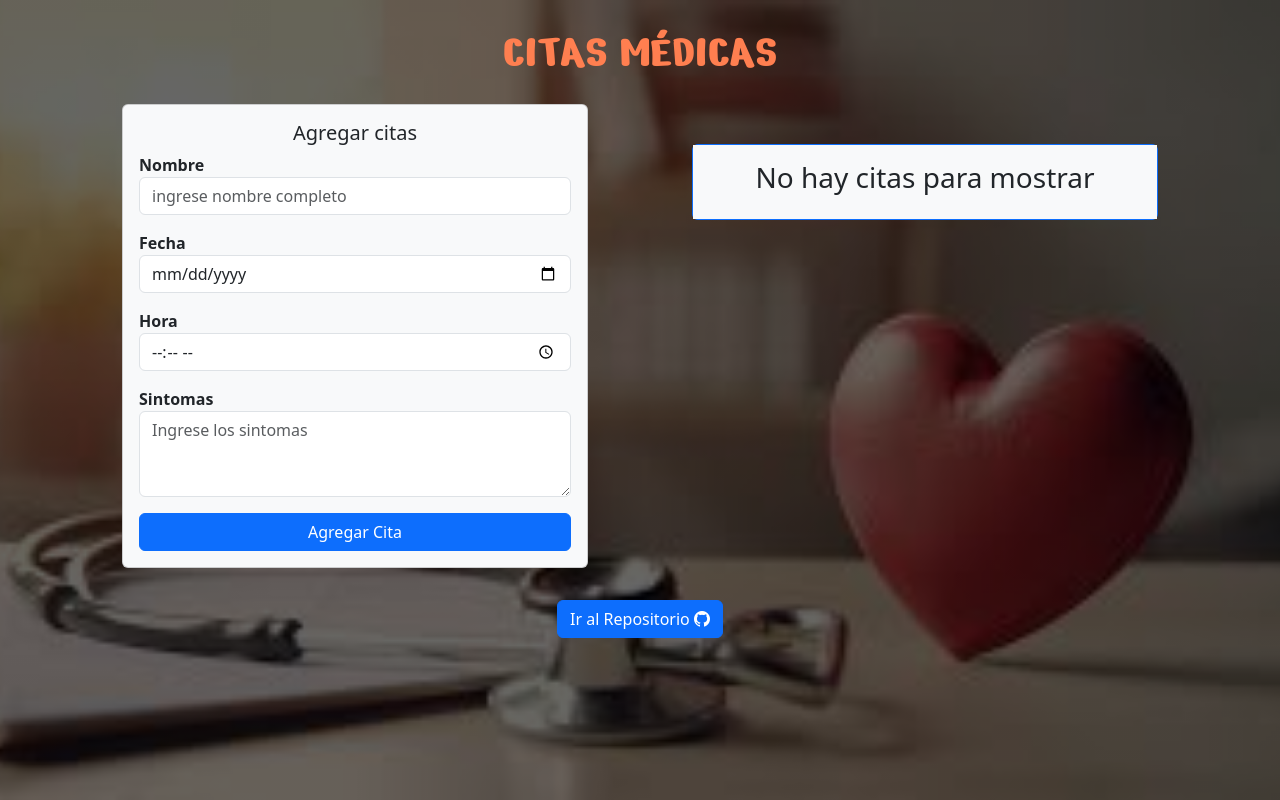
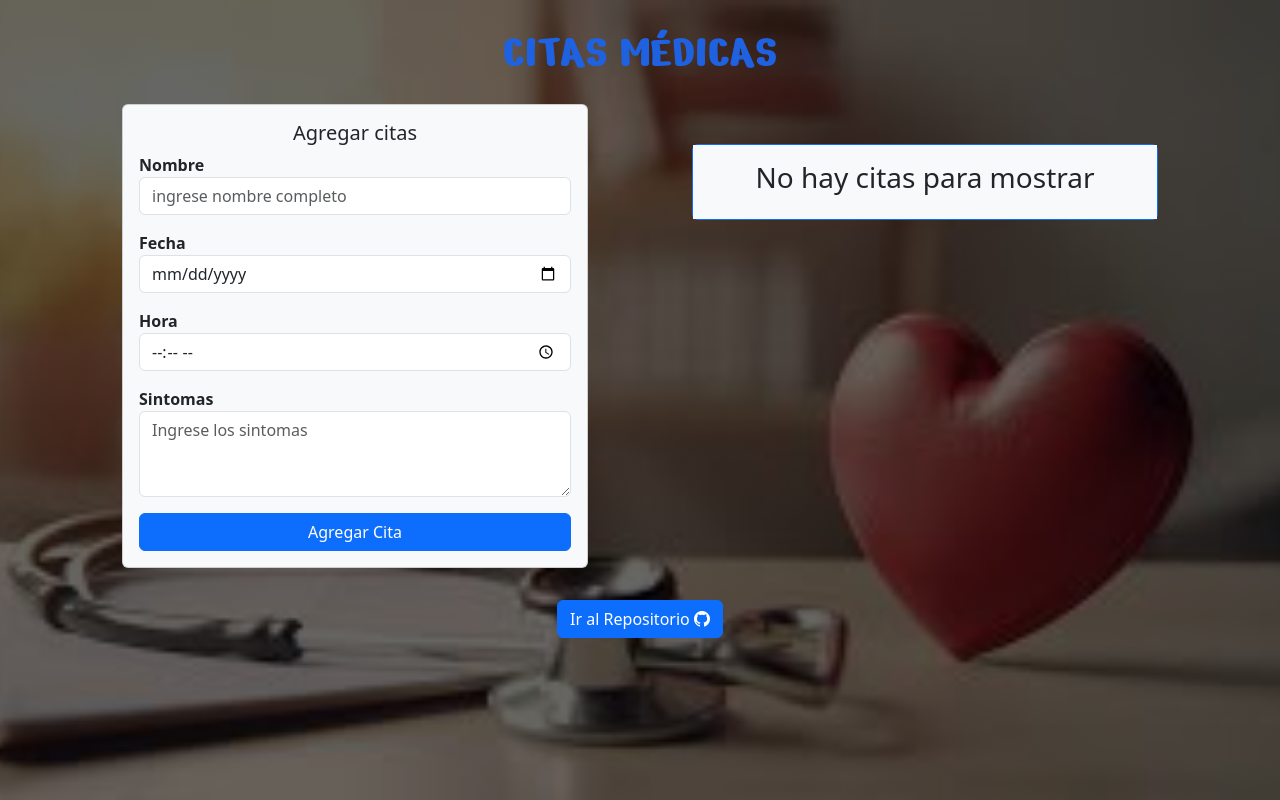
Before and after one commit to juliv5/citas, an Angular app: page / in a window 1280 px wide. Built offline with nearby package versions, Linux system fonts and the light colour scheme.

Commit message:
Update app.component.css

```diff
--- a/src/app/app.component.css
+++ b/src/app/app.component.css
@@ -1,7 +1,7 @@
 .tituloClass {
   font-family: "Nerko One", cursive;
   font-size: 3rem;
-  color: coral;
+  color: rgb(30, 98, 226);
 }
 .boton {
   display: flex;
```
